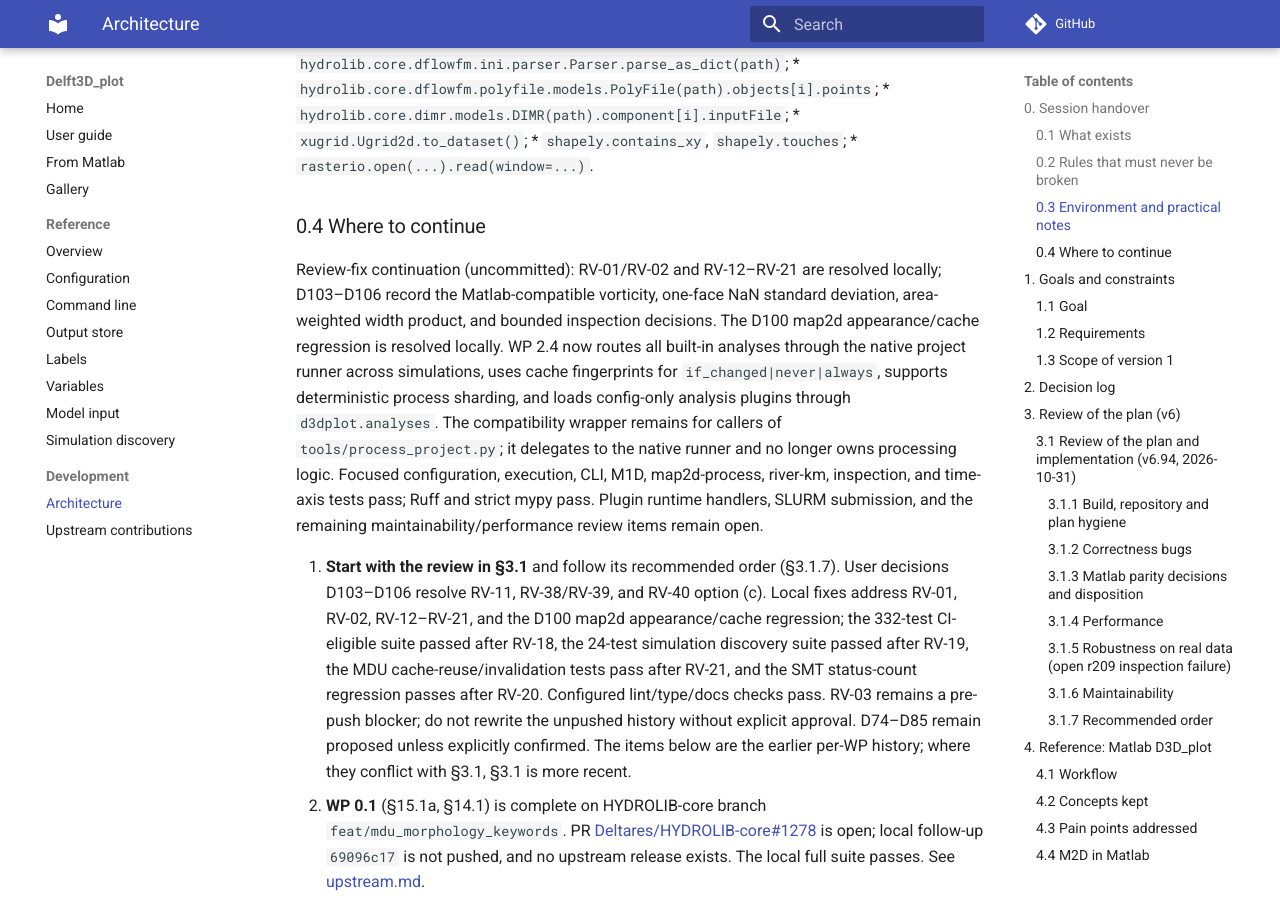
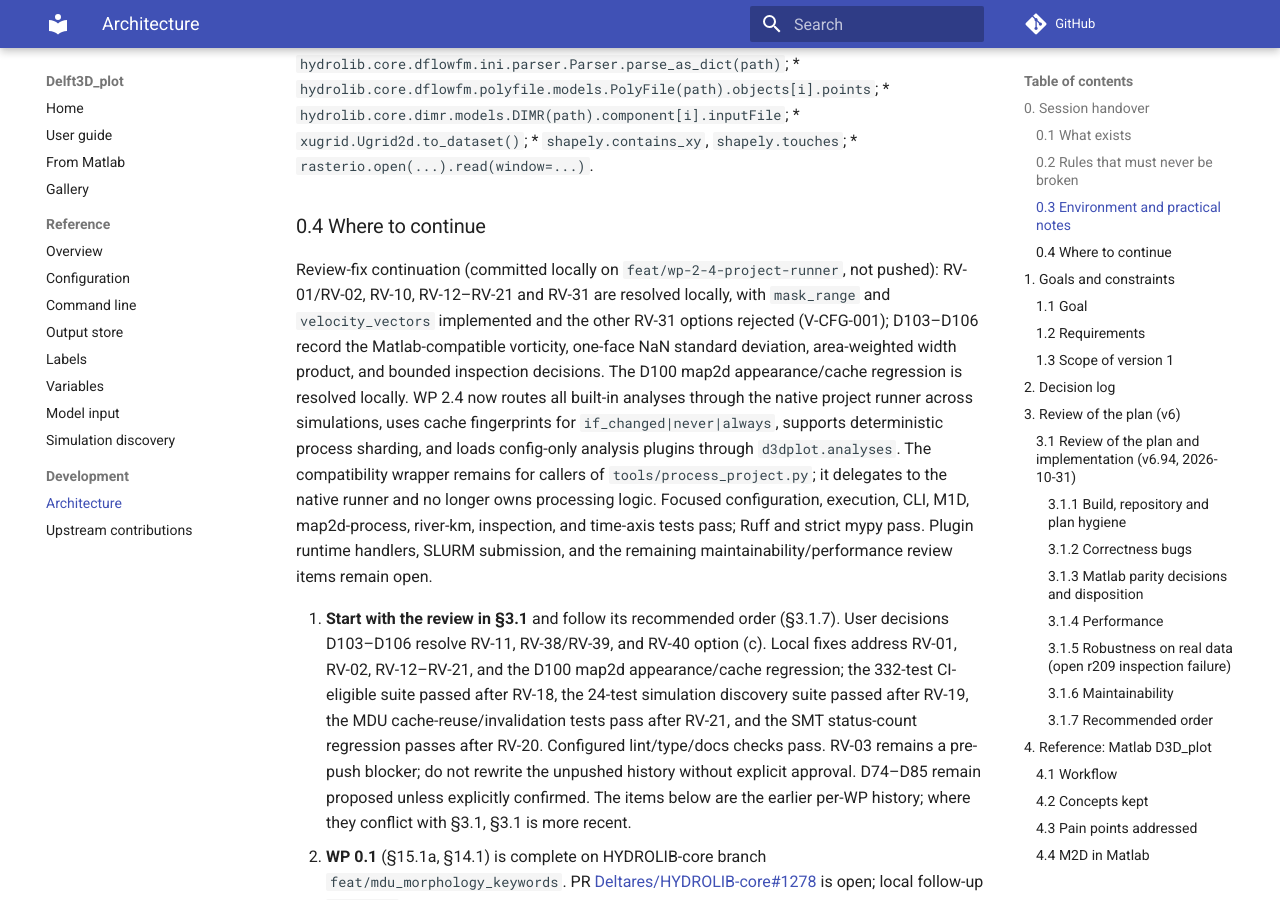
Before and after one commit to V-Chavarrias/Delft3D_plot, an MkDocs documentation site: the page built from docs/architecture.md, in a window 1280 px wide and 900 px high, scrolled down 7000 px. Built offline with MkDocs 1.6.1 and Material for MkDocs 9.7.7, drawn with Linux system fonts in a browser that asks for light colours; comment, search, counter and statistics services are not loaded; some of the changed text lies outside the part shown.

Commit message:
docs(handover): record committed RV-31 status
Co-authored-by: Copilot <223556219+Copilot@users.noreply.github.com>

```diff
--- a/docs/architecture.md
+++ b/docs/architecture.md
@@ -126,7 +126,7 @@ APIs the design relies on (check them first when upgrading):
 
 ### 0.4 Where to continue
 
-Review-fix continuation (uncommitted): RV-01/RV-02 and RV-12–RV-21 are resolved locally; D103–D106 record the Matlab-compatible vorticity, one-face NaN standard deviation, area-weighted width product, and bounded inspection decisions. The D100 map2d appearance/cache regression is resolved locally. WP 2.4 now routes all built-in analyses through the native project runner across simulations, uses cache fingerprints for `if_changed|never|always`, supports deterministic process sharding, and loads config-only analysis plugins through `d3dplot.analyses`. The compatibility wrapper remains for callers of `tools/process_project.py`; it delegates to the native runner and no longer owns processing logic. Focused configuration, execution, CLI, M1D, map2d-process, river-km, inspection, and time-axis tests pass; Ruff and strict mypy pass. Plugin runtime handlers, SLURM submission, and the remaining maintainability/performance review items remain open.
+Review-fix continuation (committed locally on `feat/wp-2-4-project-runner`, not pushed): RV-01/RV-02, RV-10, RV-12–RV-21 and RV-31 are resolved locally, with `mask_range` and `velocity_vectors` implemented and the other RV-31 options rejected (V-CFG-001); D103–D106 record the Matlab-compatible vorticity, one-face NaN standard deviation, area-weighted width product, and bounded inspection decisions. The D100 map2d appearance/cache regression is resolved locally. WP 2.4 now routes all built-in analyses through the native project runner across simulations, uses cache fingerprints for `if_changed|never|always`, supports deterministic process sharding, and loads config-only analysis plugins through `d3dplot.analyses`. The compatibility wrapper remains for callers of `tools/process_project.py`; it delegates to the native runner and no longer owns processing logic. Focused configuration, execution, CLI, M1D, map2d-process, river-km, inspection, and time-axis tests pass; Ruff and strict mypy pass. Plugin runtime handlers, SLURM submission, and the remaining maintainability/performance review items remain open.
 
 0. **Start with the review in §3.1** and follow its recommended order (§3.1.7). User decisions D103–D106 resolve RV-11, RV-38/RV-39, and RV-40 option (c). Local fixes address RV-01, RV-02, RV-12–RV-21, and the D100 map2d appearance/cache regression; the 332-test CI-eligible suite passed after RV-18, the 24-test simulation discovery suite passed after RV-19, the MDU cache-reuse/invalidation tests pass after RV-21, and the SMT status-count regression passes after RV-20. Configured lint/type/docs checks pass. RV-03 remains a pre-push blocker; do not rewrite the unpushed history without explicit approval. D74–D85 remain proposed unless explicitly confirmed. The items below are the earlier per-WP history; where they conflict with §3.1, §3.1 is more recent.
 1. **WP 0.1** (§15.1a, §14.1) is complete on HYDROLIB-core branch `feat/mdu_morphology_keywords`. PR [Deltares/HYDROLIB-core#1278](https://github.com/Deltares/HYDROLIB-core/pull/1278) is open; local follow-up `69096c17` is not pushed, and no upstream release exists. The local full suite passes. See [upstream.md](./upstream.md).
```
